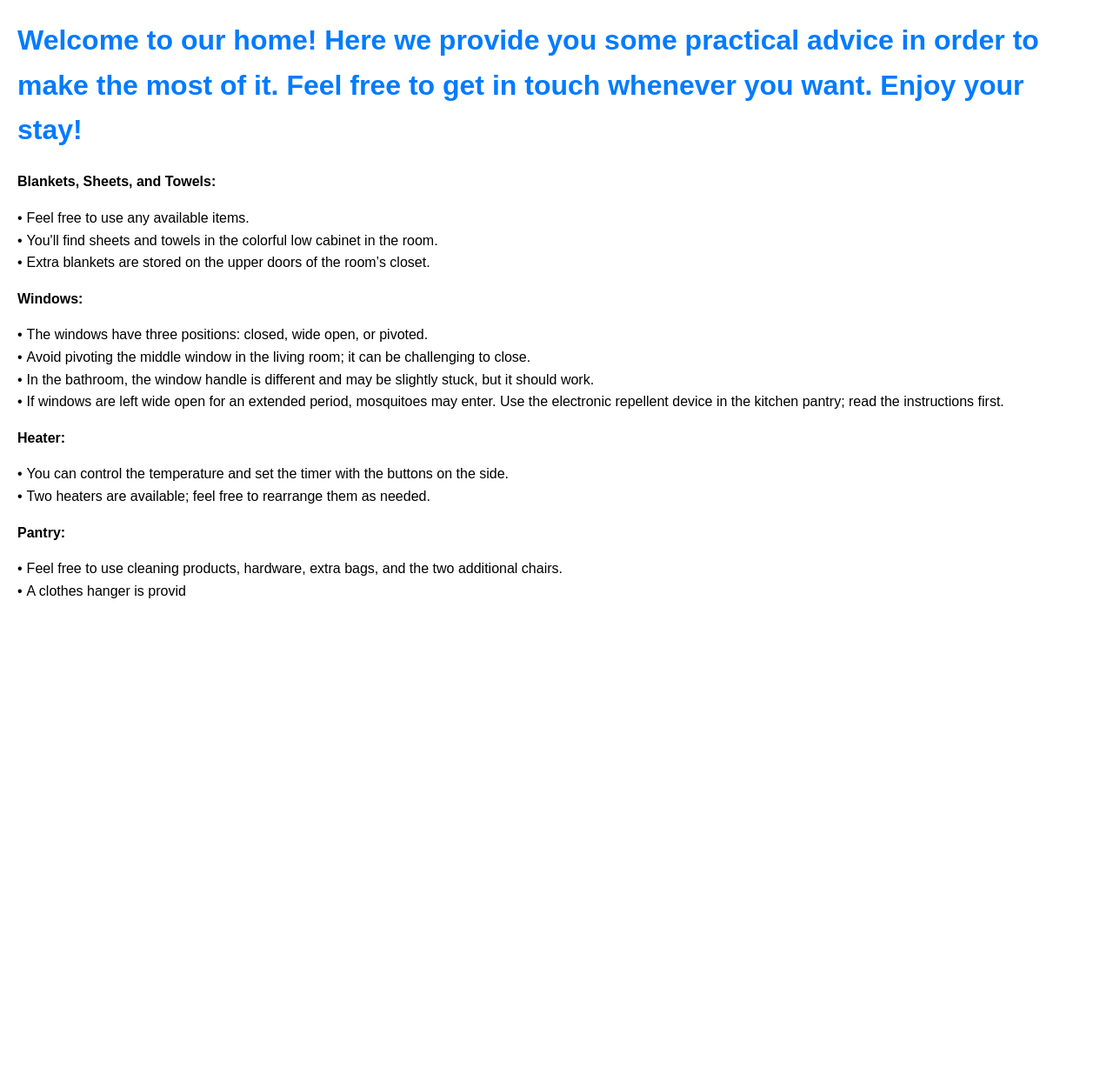
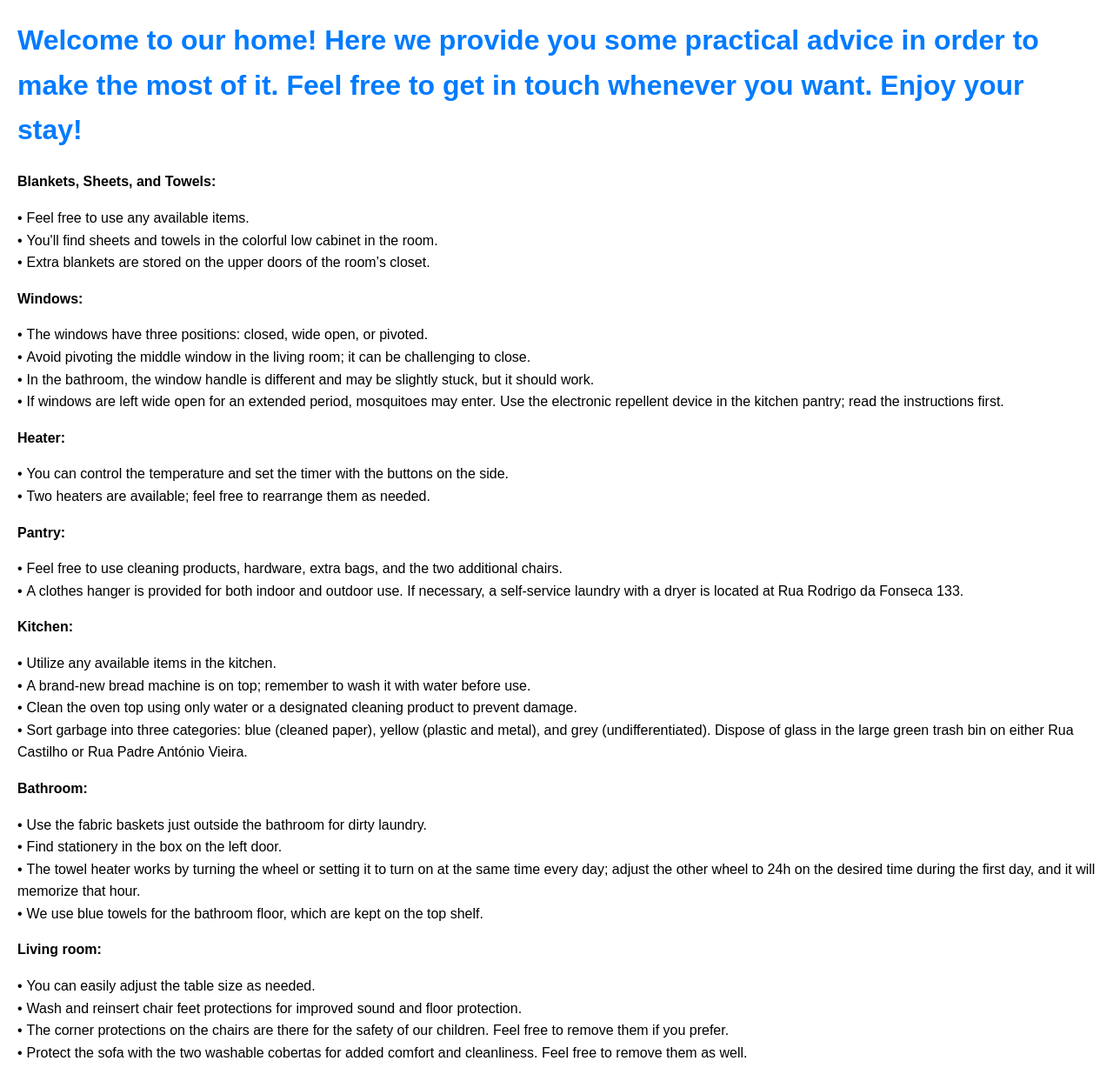
Before and after one commit to joaocancela/joaocancela.github.io, a Jekyll site: the page misc/castilho.html, which Jekyll copies as it is, in a window 1280 px wide. Shown: the whole page at 87% size. Built offline with Jekyll 4.4.1, drawn with Linux system fonts in a browser that asks for light colours; before the commit the page ends 900 px from its top, so only the background shows below that.

Commit message:
Update castilho.html

```diff
--- a/misc/castilho.html
+++ b/misc/castilho.html
@@ -47,7 +47,7 @@
 
     <h1>Welcome to our home! Here we provide you some practical advice in order to make the most of it. Feel free to get in touch whenever you want. Enjoy your stay!</h1>
 
-    <p><strong>Blankets, Sheets, and Towels:</strong></p>
+        <p><strong>Blankets, Sheets, and Towels:</strong></p>
     <ul>
         <li>Feel free to use any available items.</li>
         <li>You'll find sheets and towels in the colorful low cabinet in the room.</li>
@@ -71,4 +71,32 @@
     <p><strong>Pantry:</strong></p>
     <ul>
         <li>Feel free to use cleaning products, hardware, extra bags, and the two additional chairs.</li>
-        <li>A clothes hanger is provid
+        <li>A clothes hanger is provided for both indoor and outdoor use. If necessary, a self-service laundry with a dryer is located at Rua Rodrigo da Fonseca 133.</li>
+    </ul>
+
+    <p><strong>Kitchen:</strong></p>
+    <ul>
+        <li>Utilize any available items in the kitchen.</li>
+        <li>A brand-new bread machine is on top; remember to wash it with water before use.</li>
+        <li>Clean the oven top using only water or a designated cleaning product to prevent damage.</li>
+        <li>Sort garbage into three categories: blue (cleaned paper), yellow (plastic and metal), and grey (undifferentiated). Dispose of glass in the large green trash bin on either Rua Castilho or Rua Padre António Vieira.</li>
+    </ul>
+
+    <p><strong>Bathroom:</strong></p>
+    <ul>
+        <li>Use the fabric baskets just outside the bathroom for dirty laundry.</li>
+        <li>Find stationery in the box on the left door.</li>
+        <li>The towel heater works by turning the wheel or setting it to turn on at the same time every day; adjust the other wheel to 24h on the desired time during the first day, and it will memorize that hour.</li>
+        <li>We use blue towels for the bathroom floor, which are kept on the top shelf.</li>
+    </ul>
+
+    <p><strong>Living room:</strong></p>
+    <ul>
+        <li>You can easily adjust the table size as needed.</li>
+        <li>Wash and reinsert chair feet protections for improved sound and floor protection.</li>
+        <li>The corner protections on the chairs are there for the safety of our children. Feel free to remove them if you prefer.</li>
+        <li>Protect the sofa with the two washable cobertas for added comfort and cleanliness. Feel free to remove them as well.</li>
+    </ul>
+
+</body>
+</html>
```
